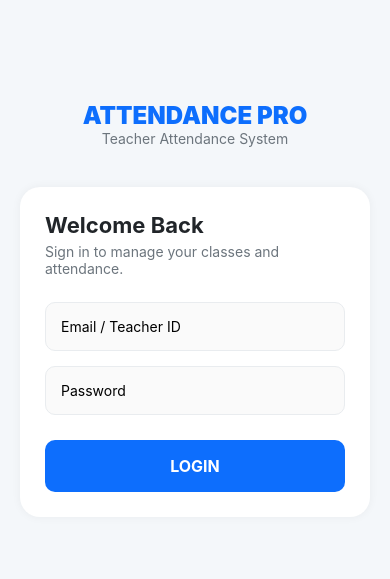
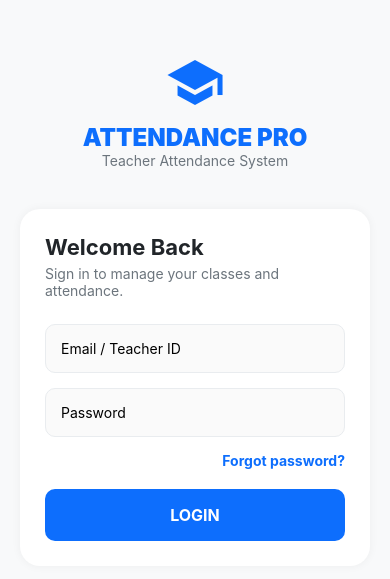
Before and after one commit to md-washue/Smart_attendance_system, a React Native app in the folder app/: screen / in a window 390 px wide. Shown: the part 113-692 px from the top of the page. Built offline with nearby package versions, Linux system fonts and the light colour scheme.

Commit message:
update_on_dashboard

```diff
--- a/app/App.js
+++ b/app/App.js
@@ -1,9 +1,9 @@
 import React, { useState, useRef, useEffect } from 'react';
-import { StyleSheet, Text, View, TextInput, TouchableOpacity, FlatList, Alert } from 'react-native';
-import { SafeAreaView } from 'react-native-safe-area-context';
+import { StyleSheet, Text, View, TextInput, TouchableOpacity, SafeAreaView, ScrollView, Alert, Platform } from 'react-native';
 import { NavigationContainer } from '@react-navigation/native';
 import { createNativeStackNavigator } from '@react-navigation/native-stack';
 import { CameraView, useCameraPermissions } from 'expo-camera';
+import { Ionicons, MaterialCommunityIcons } from '@expo/vector-icons';
 import axios from 'axios';
 
 const Stack = createNativeStackNavigator();
@@ -18,6 +18,7 @@ function LoginScreen({ navigation }) {
   return (
     <SafeAreaView style={styles.loginContainer}>
       <View style={styles.loginForm}>
+        <MaterialCommunityIcons name="school" size={60} color="#0D6EFD" style={{ alignSelf: 'center', marginBottom: 10 }} />
         <Text style={styles.logoText}>ATTENDANCE PRO</Text>
         <Text style={styles.subLogoText}>Teacher Attendance System</Text>
 
@@ -27,6 +28,7 @@ function LoginScreen({ navigation }) {
 
           <TextInput style={styles.input} placeholder="Email / Teacher ID" value={email} onChangeText={setEmail} />
           <TextInput style={styles.input} placeholder="Password" secureTextEntry value={password} onChangeText={setPassword} />
+          <TouchableOpacity><Text style={styles.forgotText}>Forgot password?</Text></TouchableOpacity>
 
           <TouchableOpacity style={styles.loginBtn} onPress={() => navigation.navigate('Dashboard')}>
             <Text style={styles.loginBtnText}>LOGIN</Text>
@@ -48,30 +50,83 @@ function DashboardScreen({ navigation }) {
       .catch(error => console.error("Network Error:", error));
   }, []);
 
-  const renderRow = ({ item, index }) => (
-    <View style={[styles.row, index % 2 === 0 ? styles.rowEven : styles.rowOdd]}>
-      <Text style={styles.studentName}>{item.name}</Text>
-      <Text style={styles.timestamp}>{item.time}</Text>
-    </View>
-  );
-
   return (
     <SafeAreaView style={styles.dashboardContainer}>
-      <View style={styles.dashboardHeader}>
-        <Text style={styles.headerTitle}>Good Morning, Teacher</Text>
-        <Text style={styles.headerCount}>Total Scanned: {attendanceRecords.length}</Text>
+      <ScrollView showsVerticalScrollIndicator={false}>
+        {/* Header Section */}
+        <View style={styles.headerArea}>
+          <View>
+            <Text style={styles.greetingText}>Good Morning,</Text>
+            <Text style={styles.nameText}>Mr. Washue 👋</Text>
+            <Text style={styles.dateText}>Saturday, September 5, 2026</Text>
+          </View>
+          <View style={styles.headerIcons}>
+            <Ionicons name="notifications-outline" size={24} color="#212529" style={{ marginRight: 15 }} />
+            <View style={styles.profilePic}><Text style={{ color: 'white', fontWeight: 'bold' }}>W</Text></View>
+          </View>
+        </View>
+
+        {/* Stats Grid */}
+        <View style={styles.statsGrid}>
+          <View style={styles.statBox}>
+            <View style={styles.statTop}><Ionicons name="calendar" size={20} color="#0D6EFD" /><Text style={styles.statLabel}>Today's Classes</Text></View>
+            <Text style={styles.statValue}>4</Text>
+          </View>
+          <View style={styles.statBox}>
+            <View style={styles.statTop}><Ionicons name="people" size={20} color="#6610f2" /><Text style={styles.statLabel}>Total Scanned</Text></View>
+            <Text style={styles.statValue}>{attendanceRecords.length}</Text>
+          </View>
+          <View style={styles.statBox}>
+            <View style={styles.statTop}><Ionicons name="checkmark-circle" size={20} color="#198754" /><Text style={styles.statLabel}>Attendance</Text></View>
+            <Text style={[styles.statValue, { color: '#198754' }]}>91%</Text>
+          </View>
+          <View style={styles.statBox}>
+            <View style={styles.statTop}><Ionicons name="time" size={20} color="#fd7e14" /><Text style={styles.statLabel}>Pending</Text></View>
+            <Text style={[styles.statValue, { color: '#fd7e14' }]}>1</Text>
+          </View>
+        </View>
+
+        {/* Classes List */}
+        <View style={styles.sectionHeader}>
+          <Text style={styles.sectionTitle}>Today's Classes</Text>
+          <Text style={styles.viewAllText}>View all ➔</Text>
+        </View>
+
+        <View style={styles.classCard}>
+          <View style={styles.classHeader}>
+            <View style={[styles.iconWrapper, { backgroundColor: '#0D6EFD' }]}><Ionicons name="code-slash" size={24} color="white" /></View>
+            <View style={styles.classInfo}>
+              <Text style={styles.className}>Computer Science</Text>
+              <Text style={styles.classCode}>CS101</Text>
+            </View>
+          </View>
+
+          <View style={styles.classDetails}>
+            <Text style={styles.detailText}><Ionicons name="time-outline" size={12} /> 9:00 AM - 10:00 AM</Text>
+            <Text style={styles.detailText}><Ionicons name="location-outline" size={12} /> Cyberjaya Lab 1</Text>
+            <Text style={styles.detailText}><Ionicons name="people-outline" size={12} /> 42 Students</Text>
+          </View>
+
+          <View style={styles.progressRow}>
+            <View style={styles.progressBarBg}><View style={[styles.progressBarFill, { width: '85%' }]} /></View>
+            <Text style={styles.progressText}>38 / 42 Present</Text>
+          </View>
+
+          <TouchableOpacity style={styles.actionBtn} onPress={() => navigation.navigate('Scanner')}>
+            <Text style={styles.actionBtnText}>TAKE ATTENDANCE</Text>
+          </TouchableOpacity>
+        </View>
+        <View style={{ height: 80 }} /> {/* Bottom padding for scroll */}
+      </ScrollView>
+
+      {/* Bottom Navigation */}
+      <View style={styles.bottomNav}>
+        <View style={styles.navItem}><Ionicons name="home" size={24} color="#0D6EFD" /><Text style={[styles.navText, { color: '#0D6EFD' }]}>Home</Text></View>
+        <View style={styles.navItem}><Ionicons name="book-outline" size={24} color="#6C757D" /><Text style={styles.navText}>Classes</Text></View>
+        <View style={styles.navItem}><Ionicons name="checkmark-done-outline" size={24} color="#6C757D" /><Text style={styles.navText}>Attendance</Text></View>
+        <View style={styles.navItem}><Ionicons name="bar-chart-outline" size={24} color="#6C757D" /><Text style={styles.navText}>Reports</Text></View>
+        <View style={styles.navItem}><Ionicons name="person-outline" size={24} color="#6C757D" /><Text style={styles.navText}>Profile</Text></View>
       </View>
-
-      <FlatList
-        data={attendanceRecords}
-        keyExtractor={(item, index) => index.toString()}
-        renderItem={renderRow}
-        style={styles.listArea}
-      />
-
-      <TouchableOpacity style={styles.takeAttendanceBtn} onPress={() => navigation.navigate('Scanner')}>
-        <Text style={styles.takeAttendanceText}>TAKE ATTENDANCE</Text>
-      </TouchableOpacity>
     </SafeAreaView>
   );
 }
@@ -87,9 +142,7 @@ function ScannerScreen({ navigation }) {
     return (
       <View style={styles.permissionContainer}>
         <Text style={styles.text}>We need permission to use the camera</Text>
-        <TouchableOpacity style={styles.loginBtn} onPress={requestPermission}>
-          <Text style={styles.loginBtnText}>Grant Permission</Text>
-        </TouchableOpacity>
+        <TouchableOpacity style={styles.loginBtn} onPress={requestPermission}><Text style={styles.loginBtnText}>Grant Permission</Text></TouchableOpacity>
       </View>
     );
   }
@@ -105,15 +158,13 @@ function ScannerScreen({ navigation }) {
         const response = await axios.post(BACKEND_URL, formData, { headers: { 'Content-Type': 'multipart/form-data' } });
 
         if (response.data.status === 'success') {
-          setStatus(`Success: Student ID ${response.data.student_id}`);
-          Alert.alert("Attendance Logged!", `Matched Student ID: ${response.data.student_id}`);
+          setStatus(`Success: ID ${response.data.student_id}`);
+          Alert.alert("Logged!", `Student ID: ${response.data.student_id}`);
         } else {
           setStatus("Failed: Face not recognized");
-          Alert.alert("Scan Failed", response.data.message);
+          Alert.alert("Failed", response.data.message);
         }
-      } catch (error) {
-        setStatus("Network error.");
-      }
+      } catch (error) { setStatus("Network error."); }
     }
   };
 
@@ -122,9 +173,7 @@ function ScannerScreen({ navigation }) {
       <CameraView style={styles.camera} facing="back" ref={cameraRef} />
       <View style={styles.overlay}>
         <Text style={styles.statusText}>{status}</Text>
-        <TouchableOpacity style={styles.scanBtn} onPress={takePictureAndSend}>
-          <Text style={styles.scanBtnText}>SCAN FACE</Text>
-        </TouchableOpacity>
+        <TouchableOpacity style={styles.scanBtn} onPress={takePictureAndSend}><Text style={styles.scanBtnText}>SCAN FACE</Text></TouchableOpacity>
       </View>
     </View>
   );
@@ -137,7 +186,7 @@ export default function App() {
       <Stack.Navigator initialRouteName="Login">
         <Stack.Screen name="Login" component={LoginScreen} options={{ headerShown: false }} />
         <Stack.Screen name="Dashboard" component={DashboardScreen} options={{ headerShown: false }} />
-        <Stack.Screen name="Scanner" component={ScannerScreen} options={{ headerTitle: 'Scan Student' }} />
+        <Stack.Screen name="Scanner" component={ScannerScreen} options={{ headerTitle: 'Scan Student', headerBackTitle: 'Back' }} />
       </Stack.Navigator>
     </NavigationContainer>
   );
@@ -146,7 +195,7 @@ export default function App() {
 // --- STYLES ---
 const styles = StyleSheet.create({
   container: { flex: 1 },
-  loginContainer: { flex: 1, backgroundColor: '#F4F7FA', justifyContent: 'center' },
+  loginContainer: { flex: 1, backgroundColor: '#F8F9FA', justifyContent: 'center' },
   loginForm: { padding: 20 },
   logoText: { fontSize: 24, fontWeight: '900', color: '#0D6EFD', textAlign: 'center' },
   subLogoText: { fontSize: 14, color: '#6C757D', textAlign: 'center', marginBottom: 40 },
@@ -154,21 +203,45 @@ const styles = StyleSheet.create({
   welcomeTitle: { fontSize: 22, fontWeight: 'bold', color: '#212529', marginBottom: 5 },
   welcomeSub: { fontSize: 14, color: '#6C757D', marginBottom: 25 },
   input: { borderWidth: 1, borderColor: '#E9ECEF', padding: 15, borderRadius: 10, marginBottom: 15, backgroundColor: '#FAFAFA' },
-  loginBtn: { backgroundColor: '#0D6EFD', padding: 16, borderRadius: 10, alignItems: 'center', marginTop: 10 },
+  forgotText: { color: '#0D6EFD', textAlign: 'right', fontWeight: 'bold', marginBottom: 20 },
+  loginBtn: { backgroundColor: '#0D6EFD', padding: 16, borderRadius: 10, alignItems: 'center' },
   loginBtnText: { color: 'white', fontWeight: 'bold', fontSize: 16 },
 
-  dashboardContainer: { flex: 1, backgroundColor: '#F8F9FA' },
-  dashboardHeader: { padding: 25, backgroundColor: 'white', borderBottomWidth: 1, borderColor: '#E9ECEF', paddingTop: 60 },
-  headerTitle: { fontSize: 20, fontWeight: 'bold', color: '#212529' },
-  headerCount: { color: '#0D6EFD', fontSize: 14, fontWeight: 'bold', marginTop: 5 },
-  listArea: { flex: 1, width: '100%' },
-  row: { flexDirection: 'row', justifyContent: 'space-between', padding: 18, borderBottomWidth: 1, borderColor: '#E9ECEF' },
-  rowEven: { backgroundColor: '#FFFFFF' },
-  rowOdd: { backgroundColor: '#F8F9FA' },
-  studentName: { fontSize: 16, fontWeight: 'bold', color: '#212529' },
-  timestamp: { fontSize: 12, color: '#6C757D', marginTop: 2 },
-  takeAttendanceBtn: { backgroundColor: '#0D6EFD', padding: 18, margin: 20, borderRadius: 12, alignItems: 'center' },
-  takeAttendanceText: { color: 'white', fontSize: 16, fontWeight: 'bold' },
+  dashboardContainer: { flex: 1, backgroundColor: '#F4F7FA' },
+  headerArea: { flexDirection: 'row', justifyContent: 'space-between', padding: 25, paddingTop: Platform.OS === 'android' ? 50 : 25 },
+  greetingText: { fontSize: 14, color: '#6C757D', fontWeight: '600' },
+  nameText: { fontSize: 22, fontWeight: '900', color: '#212529', marginTop: 2 },
+  dateText: { fontSize: 12, color: '#ADB5BD', marginTop: 4 },
+  headerIcons: { flexDirection: 'row', alignItems: 'center' },
+  profilePic: { width: 35, height: 35, backgroundColor: '#212529', borderRadius: 17.5, justifyContent: 'center', alignItems: 'center' },
+
+  statsGrid: { flexDirection: 'row', flexWrap: 'wrap', justifyContent: 'space-between', paddingHorizontal: 20 },
+  statBox: { width: '48%', backgroundColor: 'white', padding: 15, borderRadius: 15, marginBottom: 15, shadowColor: '#000', shadowOpacity: 0.03, shadowRadius: 5, elevation: 1 },
+  statTop: { flexDirection: 'row', alignItems: 'center', marginBottom: 10 },
+  statLabel: { fontSize: 12, color: '#6C757D', marginLeft: 5, fontWeight: '600' },
+  statValue: { fontSize: 22, fontWeight: 'bold', color: '#212529' },
+
+  sectionHeader: { flexDirection: 'row', justifyContent: 'space-between', paddingHorizontal: 20, marginTop: 10, marginBottom: 15, alignItems: 'center' },
+  sectionTitle: { fontSize: 18, fontWeight: 'bold', color: '#212529' },
+  viewAllText: { fontSize: 14, color: '#0D6EFD', fontWeight: '600' },
+
+  classCard: { backgroundColor: 'white', marginHorizontal: 20, padding: 20, borderRadius: 15, shadowColor: '#000', shadowOpacity: 0.03, shadowRadius: 5, elevation: 1 },
+  classHeader: { flexDirection: 'row', alignItems: 'center', marginBottom: 15 },
+  iconWrapper: { width: 45, height: 45, borderRadius: 10, justifyContent: 'center', alignItems: 'center', marginRight: 15 },
+  className: { fontSize: 16, fontWeight: 'bold', color: '#212529' },
+  classCode: { fontSize: 13, color: '#6C757D', marginTop: 2 },
+  classDetails: { flexDirection: 'row', justifyContent: 'space-between', marginBottom: 15 },
+  detailText: { fontSize: 11, color: '#6C757D', fontWeight: '500' },
+  progressRow: { flexDirection: 'row', alignItems: 'center', justifyContent: 'space-between', marginBottom: 20 },
+  progressBarBg: { flex: 1, height: 6, backgroundColor: '#E9ECEF', borderRadius: 3, marginRight: 10 },
+  progressBarFill: { height: 6, backgroundColor: '#198754', borderRadius: 3 },
+  progressText: { fontSize: 11, color: '#198754', fontWeight: 'bold' },
+  actionBtn: { backgroundColor: '#0D6EFD', padding: 14, borderRadius: 8, alignItems: 'center' },
+  actionBtnText: { color: 'white', fontSize: 14, fontWeight: 'bold' },
+
+  bottomNav: { position: 'absolute', bottom: 0, left: 0, right: 0, backgroundColor: 'white', flexDirection: 'row', justifyContent: 'space-around', paddingVertical: 15, borderTopWidth: 1, borderColor: '#E9ECEF', paddingBottom: Platform.OS === 'ios' ? 25 : 15 },
+  navItem: { alignItems: 'center' },
+  navText: { fontSize: 10, marginTop: 4, fontWeight: '500' },
 
   permissionContainer: { flex: 1, justifyContent: 'center', alignItems: 'center', padding: 20 },
   text: { textAlign: 'center', marginBottom: 20, fontSize: 16 },
```
